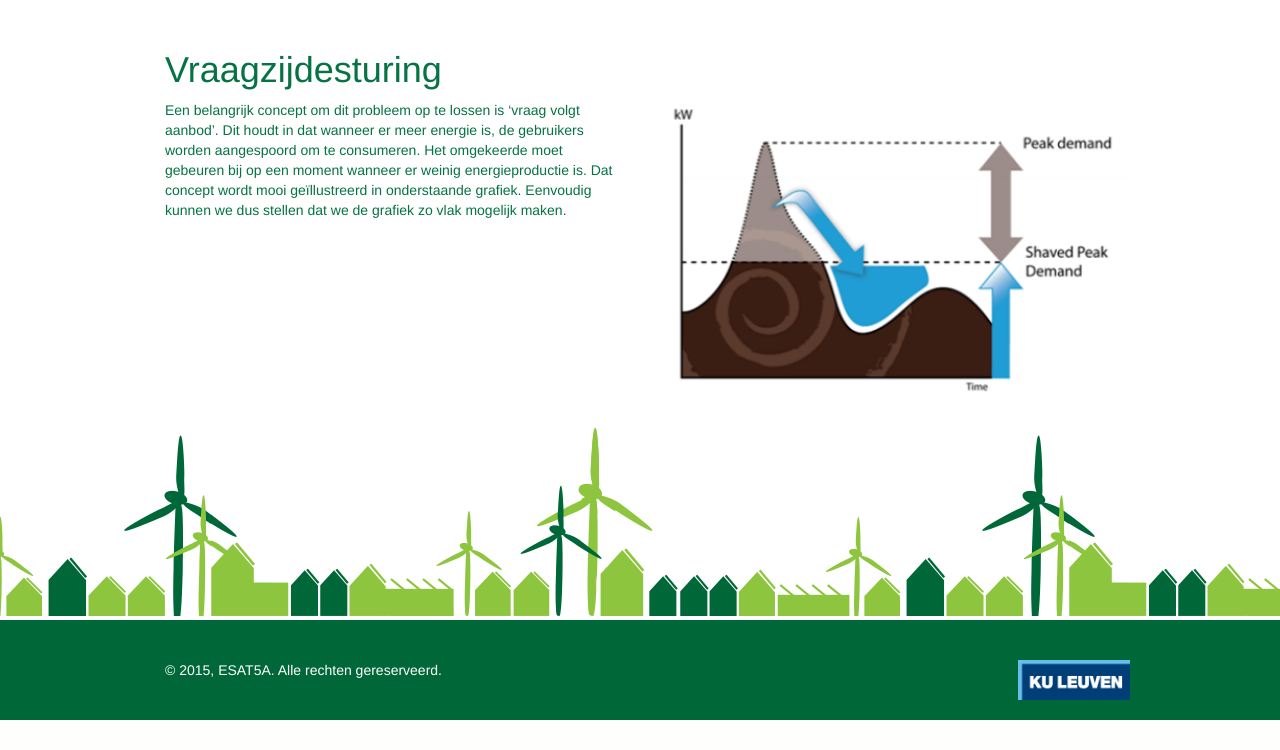
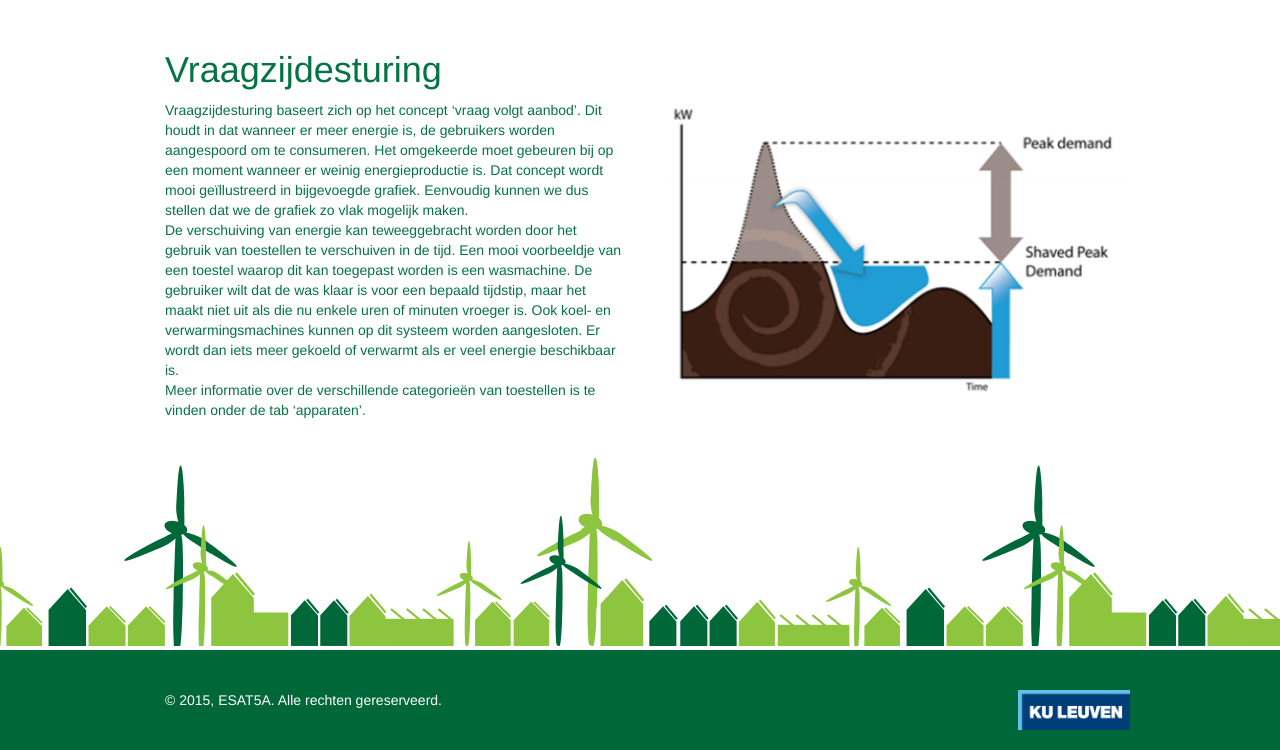
Before and after one commit to Tijs-B/ESAT-EnergyHousing, a Django app: page /vraagzijdesturing/ in a window 1280 px wide. Shown: the part 110-860 px from the top of the page. Before the commit the page ends 830 px from the top, so only its background shows below. Run offline with Django 3.2, Linux system fonts and the light colour scheme; parts of the project's set-up code (start-up, migrations or seed data) failed here and were passed over; some libraries are stand-ins or nearby versions.

Commit message:
tekst site aangepast

```diff
--- a/smartgrid/templates/smartgrid/info/vraagzijdesturing.html
+++ b/smartgrid/templates/smartgrid/info/vraagzijdesturing.html
@@ -16,7 +16,17 @@
     <h1>Vraagzijdesturing</h1>
     <div class="row">
         <div class="col-md-6">
-        <p>Een belangrijk concept om dit probleem op te lossen is &#x2018;vraag volgt aanbod&#x2019;. Dit houdt in dat wanneer er meer energie is, de gebruikers worden aangespoord om te consumeren. Het omgekeerde moet gebeuren bij op een moment wanneer er weinig energieproductie is. Dat concept wordt mooi ge&iuml;llustreerd in onderstaande grafiek. Eenvoudig kunnen we dus stellen dat we de grafiek zo vlak mogelijk maken.</p>
+            <p>Vraagzijdesturing baseert zich op het concept &lsquo;vraag volgt aanbod&rsquo;. Dit houdt in dat wanneer
+                er meer energie is, de gebruikers worden aangespoord om te consumeren. Het omgekeerde moet gebeuren bij
+                op een moment wanneer er weinig energieproductie is. Dat concept wordt mooi ge&iuml;llustreerd in
+                bijgevoegde grafiek. Eenvoudig kunnen we dus stellen dat we de grafiek zo vlak mogelijk maken.<br/>
+                De verschuiving van energie kan teweeggebracht worden door het gebruik van toestellen te verschuiven in
+                de tijd. Een mooi voorbeeldje van een toestel waarop dit kan toegepast worden is een wasmachine. De
+                gebruiker wilt dat de was klaar is voor een bepaald tijdstip, maar het maakt niet uit als die nu enkele
+                uren of minuten vroeger is. Ook koel- en verwarmingsmachines kunnen op dit systeem worden aangesloten.
+                Er wordt dan iets meer gekoeld of verwarmt als er veel energie beschikbaar is.<br/>
+                Meer informatie over de verschillende categorie&euml;n van toestellen is te vinden onder de tab &lsquo;apparaten&rsquo;.<br/>
+            </p>
         </div>
         <div class="pull-right">
             <img src="{% static 'smartgrid/img/vraagzijdesturing.png' %}" height="300px">
```
Also changed, not shown: db.sqlite3. Lines whose indentation alone changed are shown as unchanged.
